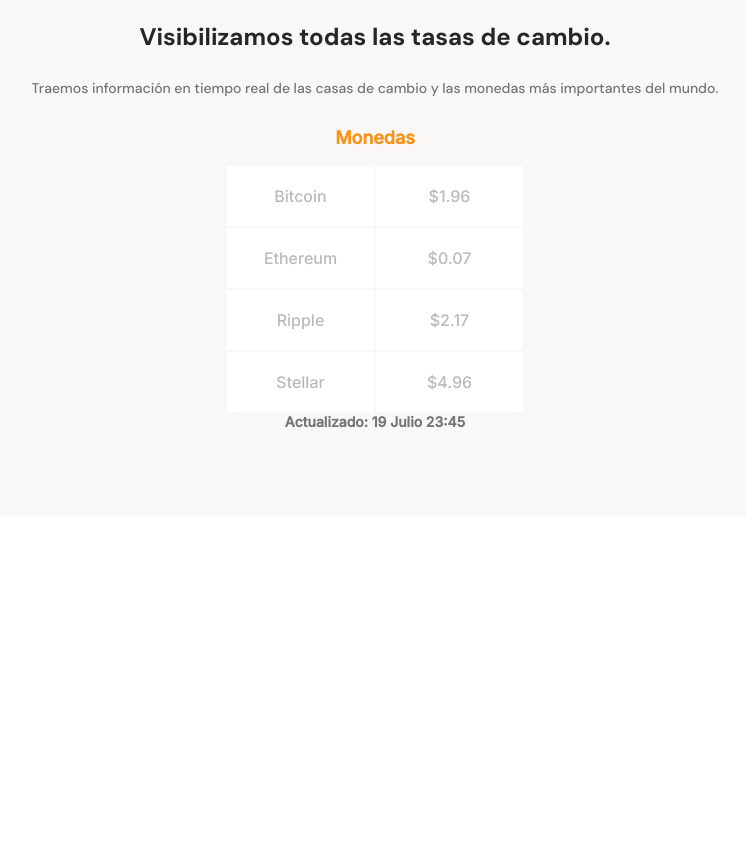
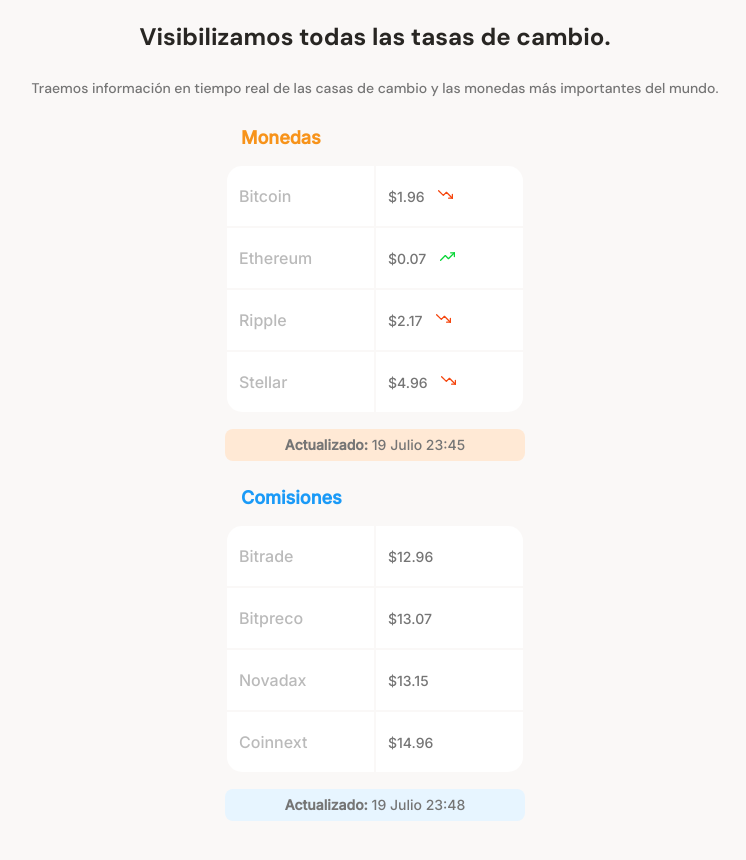
Before and after one commit to jabin753/Batatabit, a website built with Vite: page index.html in a window 1280 px wide. Shown: the part 640-1500 px from the top of the page, without its empty margins (265-1011 px from the left). Before the commit the page ends 1156 px from the top, so only its background shows below. Built offline with nearby package versions, Linux system fonts and the light colour scheme.

Commit message:
Comission table with style

```diff
--- a/index.html
+++ b/index.html
@@ -37,28 +37,59 @@
             <table>
               <tr>
                 <td class="table__top-left">Bitcoin</td>
-                <td class="table__top-right table__right">$1.96 <span></span></td>
+                <td class="table__top-right table__right">$1.96 <span class="down"></span></td>
               </tr>
               <tr>
                 <td>Ethereum</td>
-                <td class="table__right">$0.07</td>
+                <td class="table__right">$0.07 <span class="up"></span></td>
               </tr>
               <tr>
                 <td>Ripple</td>
-                <td class="table__right">$2.17</td>
+                <td class="table__right">$2.17
+                  <span class="down"></span>
+                </td>
               </tr>
               <tr>
                 <td class="table__bottom-left">Stellar</td>
-                <td class="table__bottom-right table__right">$4.96</td>
+                <td class="table__bottom-right table__right">$4.96
+                  <span class="down"></span>
+                </td>
               </tr>
             </table>
           </div>
           <div class="currency-table--date">
-            <p><b>Actualizado: 19 Julio 23:45</b></p>
+            <p><b>Actualizado:</b> 19 Julio 23:45</p>
           </div>
         </div>
         <!-- TODO -->
-        <div></div>
+        <div class="main-comissions-table">
+          <p class="comissions-table--title">
+            Comisiones
+          </p>
+          <div class="comissions-table--container">
+            <table>
+              <tr>
+                <td class="table__top-left">Bitrade</td>
+                <td class="table__top-right table__right">$12.96</td>
+              </tr>
+              <tr>
+                <td>Bitpreco</td>
+                <td class="table__right">$13.07</td>
+              </tr>
+              <tr>
+                <td>Novadax</td>
+                <td class="table__right">$13.15</td>
+              </tr>
+              <tr>
+                <td class="table__bottom-left">Coinnext</td>
+                <td class="table__right table__bottom-right">$14.96</td>
+              </tr>
+            </table>
+          </div>
+          <div class="comissions-table--date">
+            <p><b>Actualizado:</b> 19 Julio 23:48</p>
+          </div>
+        </div>
       </section>
     </section>
     <section></section>
--- a/style.css
+++ b/style.css
@@ -142,28 +142,111 @@
   font-family: "Inter", sans-serif;
 }
 .main-currency-table .currency-table--title {
+  max-width: 300px;
+  min-width: 230px;
+  margin: 0 auto;
   margin-bottom: 15px;
+  padding-left: 16px;
+  text-align: left;
   font-size: 1.8rem;
   font-weight: bold;
   line-height: 2.3rem;
   color: var(--bitcoin-orange);
 }
-.currency-table--container {
+.currency-table--container, .comissions-table--container {
   width: 90%;
   min-width: 230px;
   max-width: 300px;
   height: 250px;
   margin: 0 auto;
 }
-.currency-table--container table {
+.currency-table--container table, .comissions-table--container table {
   width: 100%;
   height: 100%;
 }
-.currency-table--container td {
+.currency-table--container td, .comissions-table--container td {
   width: 50%;
+  padding-left: 12px;
+  text-align: left;
   font-size: 1.6rem;
   font-weight: 500;
-  line-height: 1.9rem;
+  line-height: 1.7rem;
   color: var(--grey);
   background-color: var(--just-white);
 }
+.currency-table--container .table__top-left, .comissions-table--container .table__top-left {
+  border-radius: 15px 0 0 0;
+}
+.currency-table--container .table__top-right, .comissions-table--container .table__top-right {
+  border-radius: 0 15px 0 0;
+}
+.currency-table--container .table__bottom-left, .comissions-table--container .table__bottom-left {
+  border-radius: 0 0 0 15px;
+}
+.currency-table--container .table__bottom-right, .comissions-table--container .table__bottom-right {
+  border-radius: 0 0 15px 0;
+}
+.currency-table--container .table__right, .comissions-table--container .table__right {
+ font-size: 1.4rem;
+ font-weight: normal;
+ line-height: 1.7rem;
+ color: #757575;
+}
+.currency-table--container .up {
+  display: inline-block;
+  width: 15px;
+  height: 15px;
+  margin-left: 10px;
+  background-image: url('./assets/icons/trending-up.svg');
+  background-size: cover;
+  background-position: center;
+  background-repeat: no-repeat;
+}
+.currency-table--container .down {
+  display: inline-block;
+  width: 15px;
+  height: 15px;
+  margin-left: 10px;
+  background-image: url('./assets/icons/trending-down.svg');
+  background-size: cover;
+  background-position: center;
+  background-repeat: no-repeat;
+}
+.currency-table--date p {
+  background-color: var(--soft-orange);
+  max-width: 300px;
+  min-width: 230px;
+  margin: 0 auto;
+  margin-top: 15px;
+  padding: 8px;
+  border-radius: 8px;
+}
+.main-comissions-table .comissions-table--title {
+  max-width: 300px;
+  min-width: 230px;
+  margin: 0 auto;
+  margin-bottom: 15px;
+  padding-left: 16px;
+  text-align: left;
+  font-size: 1.8rem;
+  font-weight: bold;
+  line-height: 2.3rem;
+  color: var(--secondary-blue);
+}
+.main-comissions-table {
+  width: 70%;
+  min-width: 235px;
+  max-width: 500px;
+  height: 360px;
+  margin: 0 auto;
+  font-family: "Inter", sans-serif;
+}
+.comissions-table--date p {
+  background-color: var(--soft-blue);
+  max-width: 300px;
+  min-width: 230px;
+  margin: 0 auto;
+  margin-top: 15px;
+  padding: 8px;
+  border-radius: 8px;
+}
```
